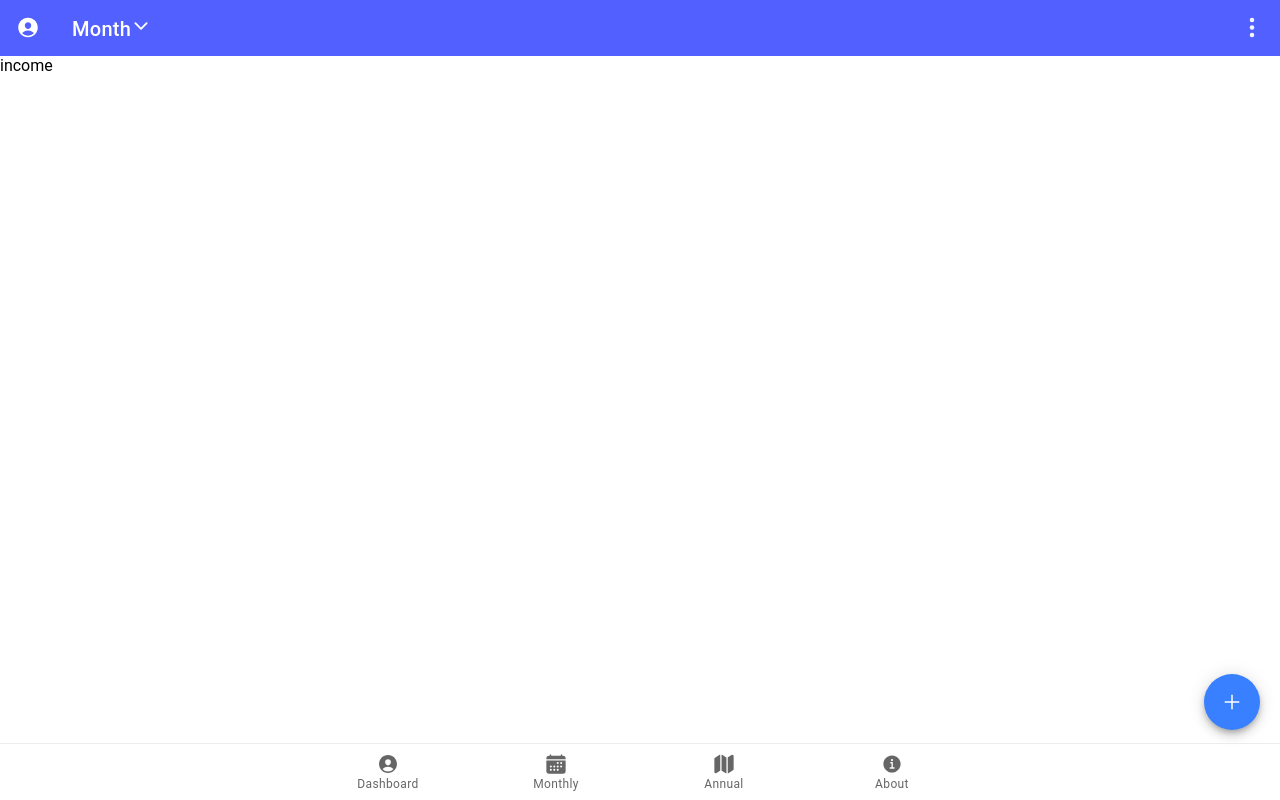
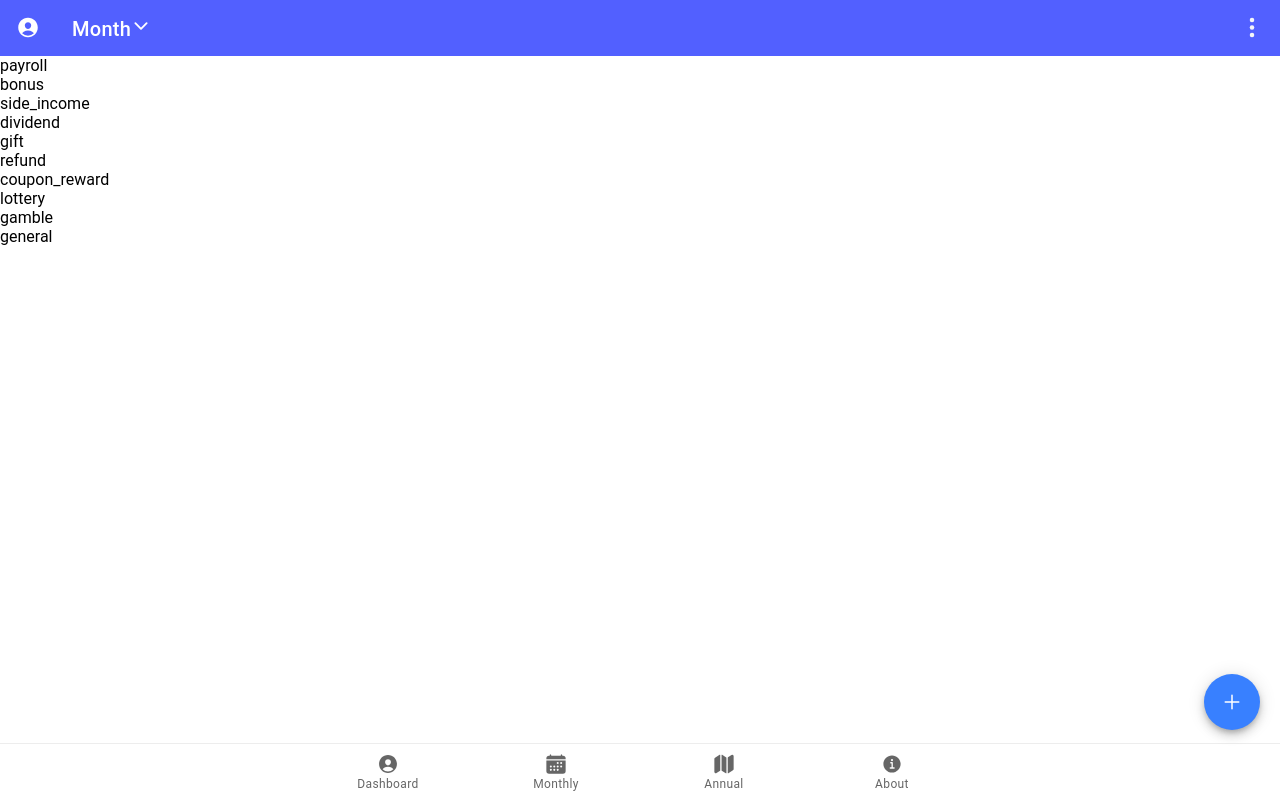
Before and after one commit to GCnomore/moneyApp, a React (Create React App) app: page /addIncome in a window 1280 px wide. Built offline with nearby package versions, Linux system fonts and the light colour scheme.

Commit message:
input field test

```diff
--- a/package.json
+++ b/package.json
@@ -75,6 +75,7 @@
   },
   "devDependencies": {
     "@capacitor/cli": "3.4.3",
+    "@types/lodash": "^4.14.182",
     "gh-pages": "^3.2.3"
   },
   "description": "An Ionic project"
--- a/src/App.tsx
+++ b/src/App.tsx
@@ -25,9 +25,7 @@ setupIonicReact();
 
 const App: React.FC = () => (
   <IonApp>
-    <Layout>
-      <Router />
-    </Layout>
+    <Router />
   </IonApp>
 );
 
--- a/src/Router.tsx
+++ b/src/Router.tsx
@@ -3,18 +3,23 @@ import { IonRouterOutlet } from "@ionic/react";
 import { IonReactRouter } from "@ionic/react-router";
 import Home from "./pages/Home/Home";
 import Dashboard from "./pages/Dashboard/Dashboard";
+import SelectTransaction from "./pages/SelectTransaction/SelectTransaction";
 import AddTransaction from "./pages/AddTransaction/AddTransaction";
+import { Layout } from "./components/Layout/Layout";
 
 export default function Router(): JSX.Element {
   return (
     <IonReactRouter basename="/moneyApp">
-      <IonRouterOutlet>
-        {/* <Route path="/monthly" component={Home} /> */}
-        <Route exact path="/moneyApp" component={Dashboard} />
-        <Route path="/addIncome" component={AddTransaction} />
-        <Route path="/addExpense" component={AddTransaction} />
-        <Redirect exact from="/" to="/moneyApp" />
-      </IonRouterOutlet>
+      <Layout>
+        <IonRouterOutlet>
+          {/* <Route path="/monthly" component={Home} /> */}
+          <Route exact path="/moneyApp" component={Dashboard} />
+          <Route path="/addIncome" component={SelectTransaction} />
+          <Route path="/addExpense" component={SelectTransaction} />
+          <Route path="/addTransaction" component={AddTransaction} />
+          <Redirect exact from="/" to="/moneyApp" />
+        </IonRouterOutlet>
+      </Layout>
     </IonReactRouter>
   );
 }
--- a/src/components/Layout/Layout.styled.ts
+++ b/src/components/Layout/Layout.styled.ts
@@ -9,7 +9,7 @@ export const PopOver = styled(IonPopover)`
   --box-shadow: none;
 `;
 
-export const PopOverContent = styled.a`
+export const PopOverContent = styled.div`
   margin: 0.25rem;
   padding: 0.75rem 1rem;
   background-color: white;
--- a/src/components/Layout/Layout.tsx
+++ b/src/components/Layout/Layout.tsx
@@ -1,6 +1,7 @@
 import { IonContent, IonFab, IonFabButton, IonIcon } from "@ionic/react";
 import { add } from "ionicons/icons";
 import React, { ReactNode } from "react";
+import { useHistory } from "react-router";
 
 import { AppBar } from "../AppBar/AppBar";
 import NavBar from "../NavBar/NavBar";
@@ -11,6 +12,11 @@ interface ILayout {
 }
 
 export const Layout: React.FC = ({ children }: ILayout) => {
+  const history = useHistory();
+
+  const routeToAddExpense = () => history.push("/addExpense");
+  const routeToAddIncome = () => history.push("/addIncome");
+
   return (
     <>
       <AppBar />
@@ -32,11 +38,11 @@ export const Layout: React.FC = ({ children }: ILayout) => {
           translucent
           dismissOnSelect
         >
-          <Styled.PopOverContent href="/moneyApp/addIncome">
+          <Styled.PopOverContent onClick={routeToAddExpense}>
+            Add Expense
+          </Styled.PopOverContent>
+          <Styled.PopOverContent onClick={routeToAddIncome}>
             Add Income
-          </Styled.PopOverContent>
-          <Styled.PopOverContent href="/moneyApp/addExpense">
-            Add Expense
           </Styled.PopOverContent>
         </Styled.PopOver>
       </IonFab>
--- a/src/data/transactionItem.ts
+++ b/src/data/transactionItem.ts
@@ -14,7 +14,7 @@ enum Category {
   SOCIAL = "social",
 }
 
-interface ITransactionItem {
+export interface ITransactionItem {
   name: string;
   icon: string;
   isCustom?: boolean;
--- a/src/pages/AddTransaction/AddTransaction.tsx
+++ b/src/pages/AddTransaction/AddTransaction.tsx
@@ -1,24 +1,39 @@
-import { IonContent } from "@ionic/react";
-import react, { useEffect, useState } from "react";
-import { RouteComponentProps } from "react-router";
+import _ from "lodash";
+import { useEffect, useState } from "react";
+import { RouteComponentProps, RouterProps, useLocation } from "react-router";
+import { ITransactionItem } from "../../data/transactionItem";
 
-interface UserDetailPageProps
-  extends RouteComponentProps<{
-    id: string;
-  }> {}
+interface AddTransactionProps extends RouteComponentProps {
+  location: {
+    pathname: string;
+    hash: string;
+    key: string;
+    search: string;
+    state: {
+      type: string;
+      item: ITransactionItem;
+    };
+  };
+}
 
-const AddTransaction: React.FC<UserDetailPageProps> = ({ match }) => {
-  const [_type, _setType] = useState<string>("");
+const AddTransaction: React.FC<AddTransactionProps> = (props) => {
+  const [transactionType, setTransactionType] = useState<string>("");
+  const { location } = props;
 
   useEffect(() => {
-    match.path.includes("addIncome") ? _setType("income") : _setType("expense");
+    if (location.state.type) {
+      setTransactionType(location.state.type);
+    }
   }, []);
 
-  if (_type === "income") {
-    return <div>income</div>;
-  } else {
-    return <div>expnse</div>;
-  }
+  return (
+    <div>
+      <h2>Add {transactionType}</h2>
+      <span>{_.upperFirst(location.state.item.name)}</span>
+      <div>Date</div>
+      <input placeholder="Enter amount" />
+    </div>
+  );
 };
 
 export default AddTransaction;
--- a/src/pages/Dashboard/Dashboard.tsx
+++ b/src/pages/Dashboard/Dashboard.tsx
@@ -11,7 +11,6 @@ import {
 import * as Styled from "./Dashboard.styled";
 
 const Dashboard: React.FC = () => {
-  console.log("dashboardddddddd");
   return (
     <IonContent
       scrollEvents={true}
--- /dev/null
+++ b/src/pages/SelectTransaction/SelectTransaction.tsx
@@ -0,0 +1,47 @@
+import { IonContent } from "@ionic/react";
+import react, { useEffect, useState } from "react";
+import { RouteComponentProps, useHistory, useLocation } from "react-router";
+import DEFAULT_TRANSACTION_ITEMS, {
+  ITransactionItem,
+} from "../../data/transactionItem";
+
+interface UserDetailPageProps
+  extends RouteComponentProps<{
+    id: string;
+  }> {}
+
+const SelectTransaction: React.FC<UserDetailPageProps> = ({ match }) => {
+  const [_type, _setType] = useState<string>("");
+  const history = useHistory();
+
+  useEffect(() => {
+    match.path.includes("addIncome") ? _setType("income") : _setType("expense");
+  }, []);
+
+  const handleIncomeClick = (item: ITransactionItem): void => {
+    history.push("/addTransaction", { type: "income", item });
+  };
+
+  const handleExpenseClick = (): void => {
+    history.push("/addTransaction", { type: "expense" });
+  };
+
+  if (_type === "income") {
+    return (
+      <div>
+        {DEFAULT_TRANSACTION_ITEMS.income.map((item) => (
+          <div
+            onClick={() => handleIncomeClick(item)}
+            key={`income-${item.name}`}
+          >
+            {item.name}
+          </div>
+        ))}
+      </div>
+    );
+  } else {
+    return <div>expnse</div>;
+  }
+};
+
+export default SelectTransaction;
```
Also changed, not shown: 1 other file (tests, documents, lock files or other folders).
